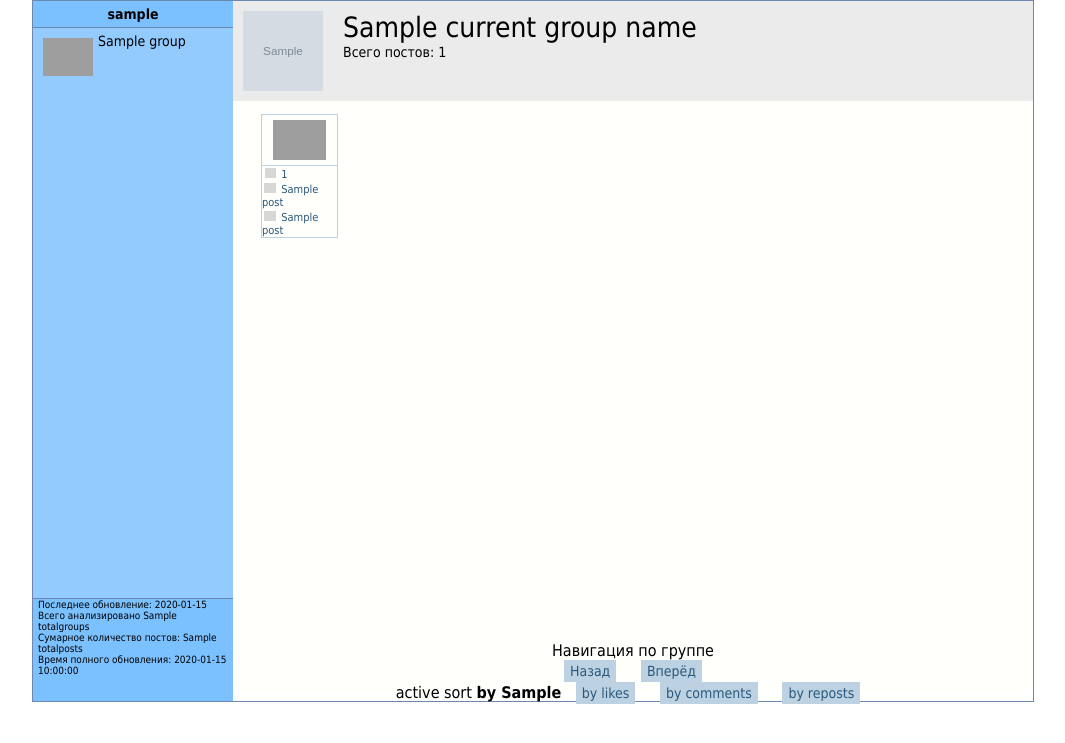
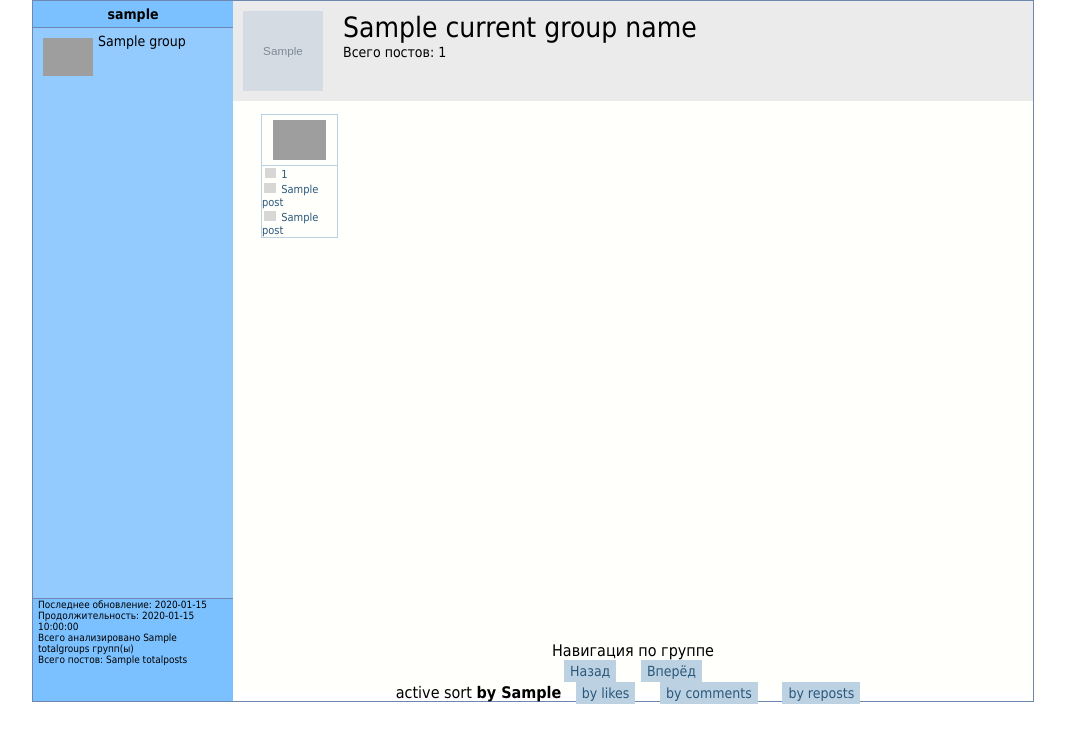
Before and after one commit to d3QUone/vksmmtool, a Flask app: template templates/demo.html in a window 1280 px wide. Shown: the top 743 px of the page, without its empty margins (107-1172 px from the left). Run offline with Flask 2, Linux system fonts and the light colour scheme; the template is opened without the code that fills it: most values are stand-ins (such as "Sample title", 1, 10 or a date in 2020); grey boxes marked "Sample" are stand-in pictures; grey boxes are pictures that could not be loaded.

Commit message:
stats description fixed

```diff
--- a/templates/demo.html
+++ b/templates/demo.html
@@ -29,9 +29,9 @@
         {% if stats %}
             <ul>
                 <li>Последнее обновление: {{ stats['last_update'] }}</li>
-                <li>Всего анализировано {{ stats['totalgroups'] }}</li>
-                <li>Сумарное количество постов: {{ stats['totalposts'] }}</li>
-                <li>Время полного обновления: {{ stats['time'] }}</li>
+                <li>Продолжительность: {{ stats['time'] }}</li>
+                <li>Всего анализировано {{ stats['totalgroups'] }} групп(ы)</li>
+                <li>Всего постов: {{ stats['totalposts'] }}</li>
             </ul>
         {% else %}
             Statistics-file was not found.
@@ -90,7 +90,7 @@
             <a href="{{ base_link }}like">by likes</a>
             <a href="{{ base_link }}comm">by comments</a>
             <a href="{{ base_link }}repo">by reposts</a>
-		</div>
+	</div>
         </div>
   </div>
 </div>
```
